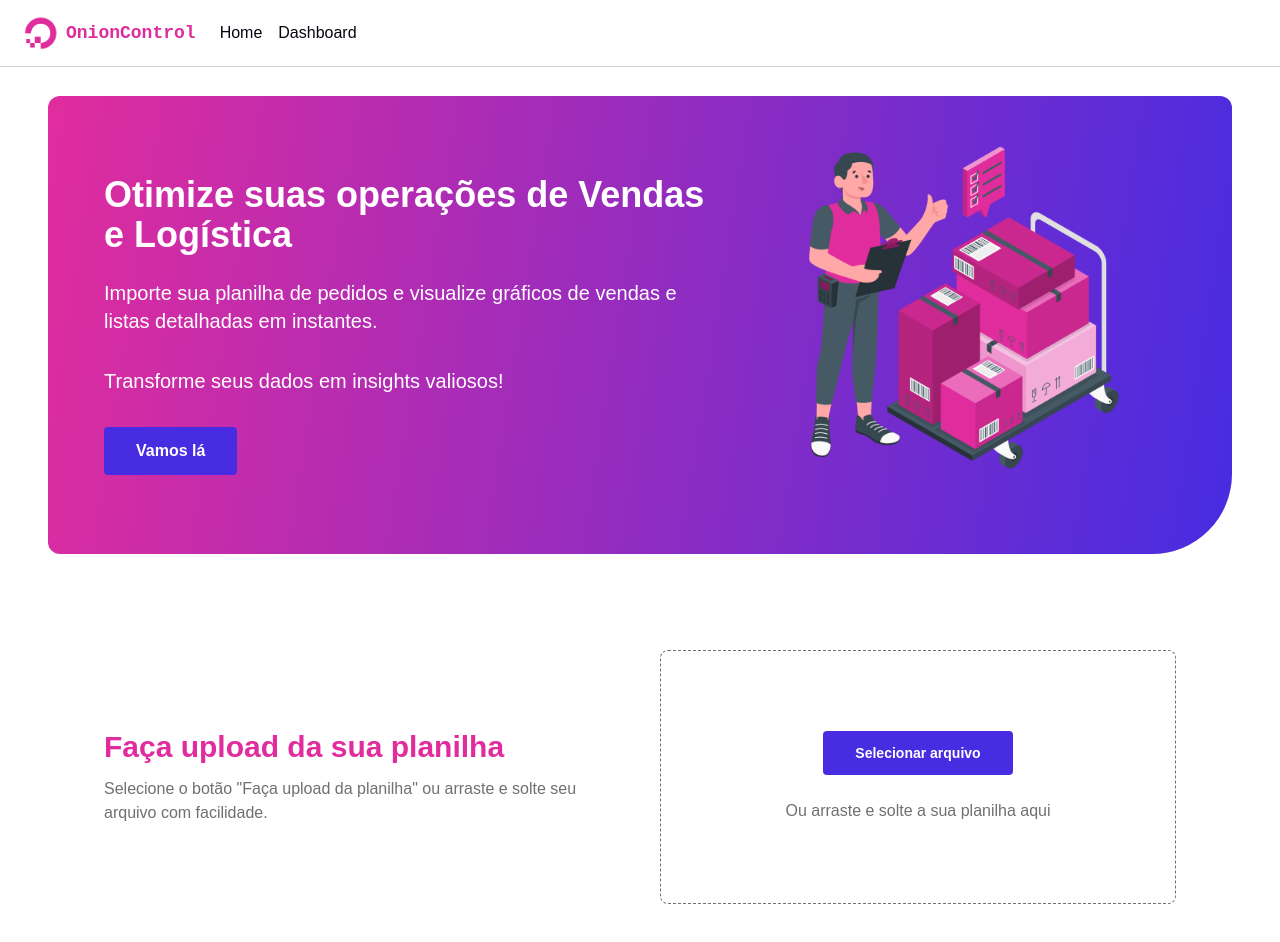
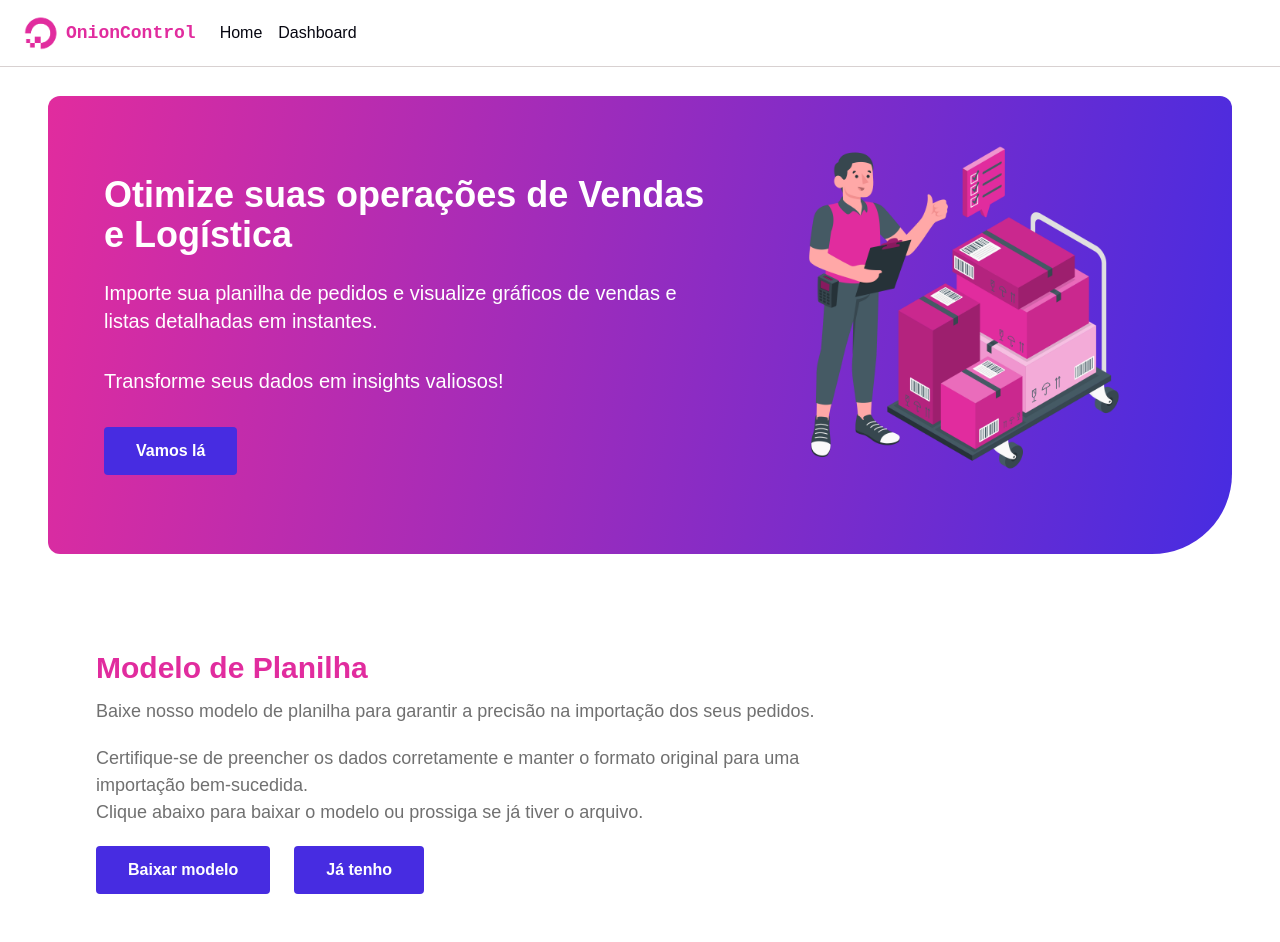
Before and after one commit to naluhfvc/OnionControl, a React (Vite) app in the folder onion-client/: page / in a window 1280 px wide. Shown: the top 942 px of the page. Built offline with nearby package versions, Linux system fonts and the light colour scheme.

Commit message:
add etapas

```diff
--- /dev/null
+++ b/onion-client/src/components/Download/Download.jsx
@@ -0,0 +1,42 @@
+import { useStepContext } from "../../context/StepContext";
+
+export const Download = () => {
+    const { nextStep } = useStepContext();
+
+    const downloadTemplate = () => {
+        // Logic to download the template file
+        const link = document.createElement("a");
+        link.href = "url_to_your_template_file";
+        link.download = "modelo_planilha.xlsx";
+        link.click();
+    };
+
+    return (
+        <div className="flex flex-col lg:flex-row justify-between items-center gap-10">
+            <div className="lg:w-2/3">
+                <h3 className="text-3xl text-pink font-bold mb-3">
+                    Modelo de Planilha
+                </h3>
+                <p className="text-[18px] text-tartiary mb-5">
+                    Baixe nosso modelo de planilha para garantir a precisão na
+                    importação dos seus pedidos.
+                </p>
+                <p className="text-[18px] text-tartiary mb-5">
+                    Certifique-se de preencher os dados corretamente e manter o
+                    formato original para uma importação bem-sucedida.
+                    <br />
+                    Clique abaixo para baixar o modelo ou prossiga se já tiver o
+                    arquivo.
+                </p>
+                <div>
+                    <button onClick={downloadTemplate} className="btn">
+                        Baixar modelo
+                    </button>
+                    <button onClick={() => nextStep()} className="btn ml-6">
+                        Já tenho
+                    </button>
+                </div>
+            </div>
+        </div>
+    );
+};
--- a/onion-client/src/components/Dropzone/Dropzone.jsx
+++ b/onion-client/src/components/Dropzone/Dropzone.jsx
@@ -1,7 +1,8 @@
 import { useCallback, useState } from "react";
 import { useDropzone } from "react-dropzone";
+import "./dropzone.css";
 
-const Upload = () => {
+const Dropzone = () => {
     const [files, setFiles] = useState([]);
 
     const onDrop = useCallback((acceptedFiles) => {
@@ -18,16 +19,17 @@ const Upload = () => {
     return (
         <div
             {...getRootProps({
-                className:
-                    "p-20 border border-dashed border-tartiary cursor-pointer rounded-lg",
+                className: "drop-root",
             })}
         >
             <input {...getInputProps()} />
             {isDragActive ? (
-                <p className="text-tartiary text-center">Solte sua planilha aqui</p>
+                <p className="text-tartiary text-center">
+                    Solte sua planilha aqui
+                </p>
             ) : (
                 <div className="text-center">
-                    <button className="text-pink btn text-sm">
+                    <button className="btn text-pink text-sm">
                         Selecionar arquivo
                     </button>
                     <p className="text-tartiary mt-6">
@@ -39,4 +41,4 @@ const Upload = () => {
     );
 };
 
-export default Upload;
+export default Dropzone;
--- /dev/null
+++ b/onion-client/src/components/Dropzone/dropzone.css
@@ -0,0 +1,3 @@
+.drop-root {
+    @apply p-20 border border-dashed border-tartiary cursor-pointer rounded-lg;
+}
--- a/onion-client/src/components/Import/Import.jsx
+++ b/onion-client/src/components/Import/Import.jsx
@@ -1,27 +1,15 @@
-import Dropzone from "../Dropzone/Dropzone";
+import { useStepContext } from "../../context/StepContext";
+import { Download } from "../Download/Download";
+import { Upload } from "../Upload/Upload";
 
 const Import = () => {
+    const {currentStep} = useStepContext();
+
     return (
-        <div className="my-24 md:px-14 px-4 mx-auto" id="import">
-            <div className="flex flex-col lg:flex-row justify-between items-center gap-10">
-                <div className="lg:w-2/4">
-                    <h3 className="text-3xl text-pink font-bold mb-3">Faça upload da sua planilha</h3>
-                    <p className="text-[16px] text-tartiary">
-                        Selecione o botão "Faça upload da planilha" ou arraste e
-                        solte seu arquivo com facilidade.
-                    </p>
-                </div>
-
-                <div className="w-full lg:w-2/4">
-                    <div>
-                        <div>
-                            <Dropzone/>
-                        </div>
-                    </div>
-                </div>
-            </div>
+        <div className="content" id="import">
+            {currentStep === 0 ? <Download /> : <Upload/>}
         </div>
     );
-}
+};
 
 export default Import;
--- a/onion-client/src/components/Import/import.css
+++ b/onion-client/src/components/Import/import.css
@@ -0,0 +1,3 @@
+.content {
+    @apply my-24 md:px-14 px-4 mx-auto;
+}
--- /dev/null
+++ b/onion-client/src/components/Upload/Upload.jsx
@@ -0,0 +1,28 @@
+import { useStepContext } from "../../context/StepContext";
+import Dropzone from "../Dropzone/Dropzone";
+
+export const Upload = () => {
+    const { previousStep } = useStepContext();
+
+    return (
+        <div className="flex flex-col lg:flex-row justify-between items-center gap-10">
+            <div className="lg:w-2/4">
+                <h3 className="text-3xl text-pink font-bold mb-3">
+                    Faça upload da sua planilha
+                </h3>
+                <p className="text-[16px] text-tartiary">
+                    Selecione o botão "Faça upload da planilha" ou arraste e
+                    solte seu arquivo com facilidade.
+                </p>
+            </div>
+
+            <div className="w-full lg:w-2/4">
+                <div>
+                    <div>
+                        <Dropzone />
+                    </div>
+                </div>
+            </div>
+        </div>
+    );
+};
--- /dev/null
+++ b/onion-client/src/context/StepContext.jsx
@@ -0,0 +1,22 @@
+import React, { createContext, useContext, useState } from "react";
+
+const StepContext = createContext();
+
+export const StepProvider = ({ children }) => {
+    const [currentStep, setCurrentStep] = useState(0);
+
+    // Funções para controlar os passos
+    const nextStep = () => setCurrentStep((prevStep) => prevStep + 1);
+    const previousStep = () =>
+        setCurrentStep((prevStep) => Math.max(prevStep - 1, 0));
+
+    return (
+        <StepContext.Provider
+            value={{ currentStep, nextStep, previousStep }}
+        >
+            {children}
+        </StepContext.Provider>
+    );
+};
+
+export const useStepContext = () => useContext(StepContext);
--- a/onion-client/src/icons/CloseIcon.jsx
+++ /dev/null
@@ -1,19 +0,0 @@
-export const CloseIcon = (props) => {
-    return (
-        <svg
-            {...props}
-            stroke="currentColor"
-            fill="none"
-            stroke-width="2"
-            viewBox="0 0 24 24"
-            stroke-linecap="round"
-            stroke-linejoin="round"
-            height="1em"
-            width="1em"
-            xmlns="http://www.w3.org/2000/svg"
-        >
-            <line x1="18" y1="6" x2="6" y2="18"></line>
-            <line x1="6" y1="6" x2="18" y2="18"></line>
-        </svg>
-    );
-};
--- a/onion-client/src/icons/FileIcon.jsx
+++ /dev/null
@@ -1,19 +0,0 @@
-export const FileIcon = (props) => {
-    return (
-        <svg
-            {...props}
-            stroke="currentColor"
-            fill="none"
-            stroke-width="2"
-            viewBox="0 0 24 24"
-            stroke-linecap="round"
-            stroke-linejoin="round"
-            height="1em"
-            width="1em"
-            xmlns="http://www.w3.org/2000/svg"
-        >
-            <path d="M13 2H6a2 2 0 0 0-2 2v16a2 2 0 0 0 2 2h12a2 2 0 0 0 2-2V9z"></path>
-            <polyline points="13 2 13 9 20 9"></polyline>
-        </svg>
-    );
-};
--- a/onion-client/src/icons/UploadIcon.jsx
+++ /dev/null
@@ -1,19 +0,0 @@
-export const UploadIcon = (props) => {
-    return (
-        <svg
-            {...props}
-            aria-hidden="true"
-            fill="none"
-            stroke="currentColor"
-            viewBox="0 0 24 24"
-            xmlns="http://www.w3.org/2000/svg"
-        >
-            <path
-                strokeLinecap="round"
-                strokeLinejoin="round"
-                strokeWidth="2"
-                d="M7 16a4 4 0 01-.88-7.903A5 5 0 1115.9 6L16 6a5 5 0 011 9.9M15 13l-3-3m0 0l-3 3m3-3v12"
-            ></path>
-        </svg>
-    );
-};
--- a/onion-client/src/pages/Home/Home.jsx
+++ b/onion-client/src/pages/Home/Home.jsx
@@ -2,14 +2,18 @@ import React from "react";
 import Navbar from "../../components/Navbar/Navbar";
 import Banner from "../../components/Banner/Banner";
 import Import from "../../components/Import/Import";
+import "../Home/home.css";
+import { StepProvider } from "../../context/StepContext";
 
 const HomePage = () => {
     return (
         <>
             <Navbar />
-            <div className="md:px-12 p-4 mx-auto xl:mt-20 mt-10">
+            <div className="content">
                 <Banner />
-                <Import />
+                <StepProvider>
+                    <Import />
+                </StepProvider>
             </div>
         </>
     );
--- /dev/null
+++ b/onion-client/src/pages/Home/home.css
@@ -0,0 +1,3 @@
+.content {
+    @apply md:px-12 p-4 mx-auto xl:mt-20 mt-10;
+}
```
